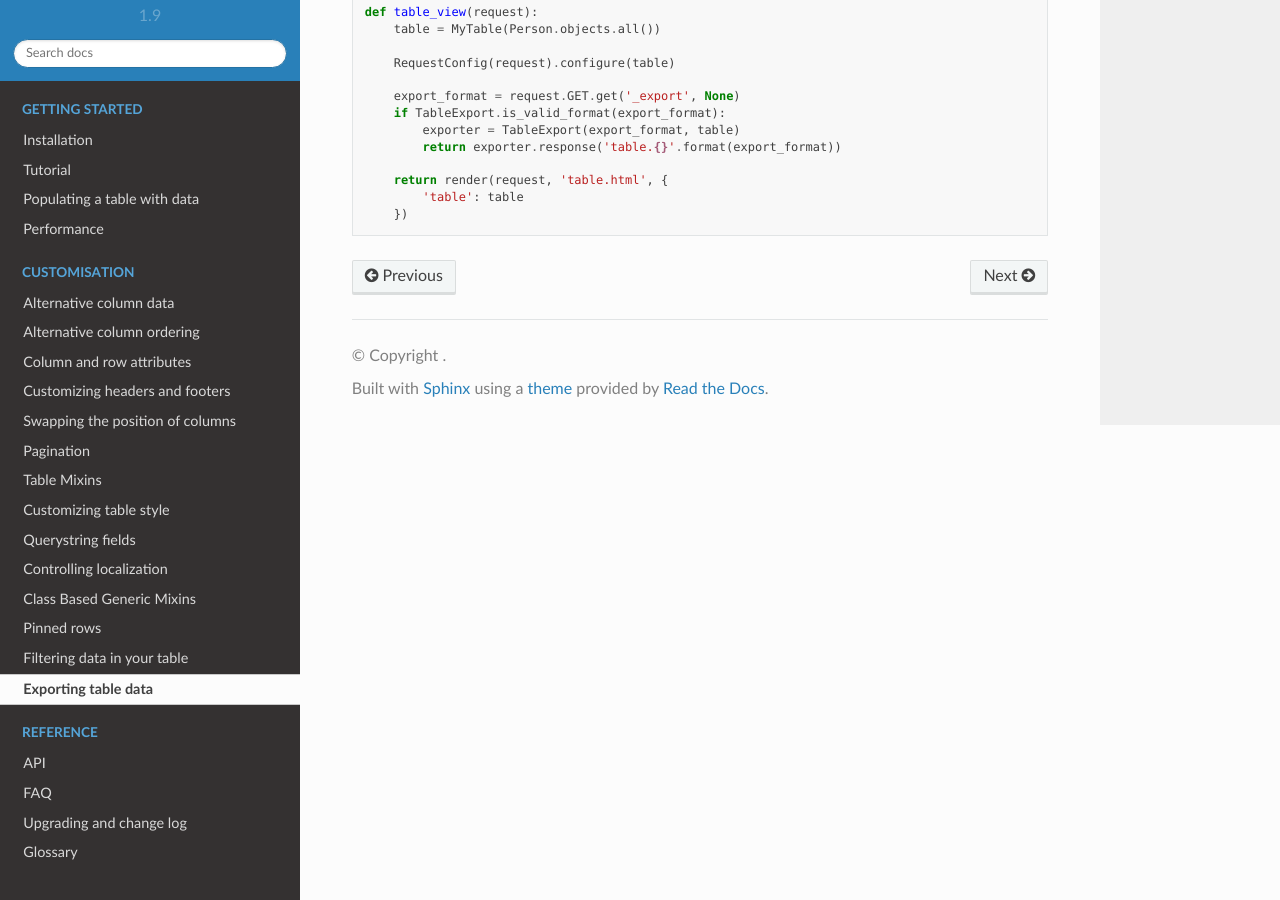
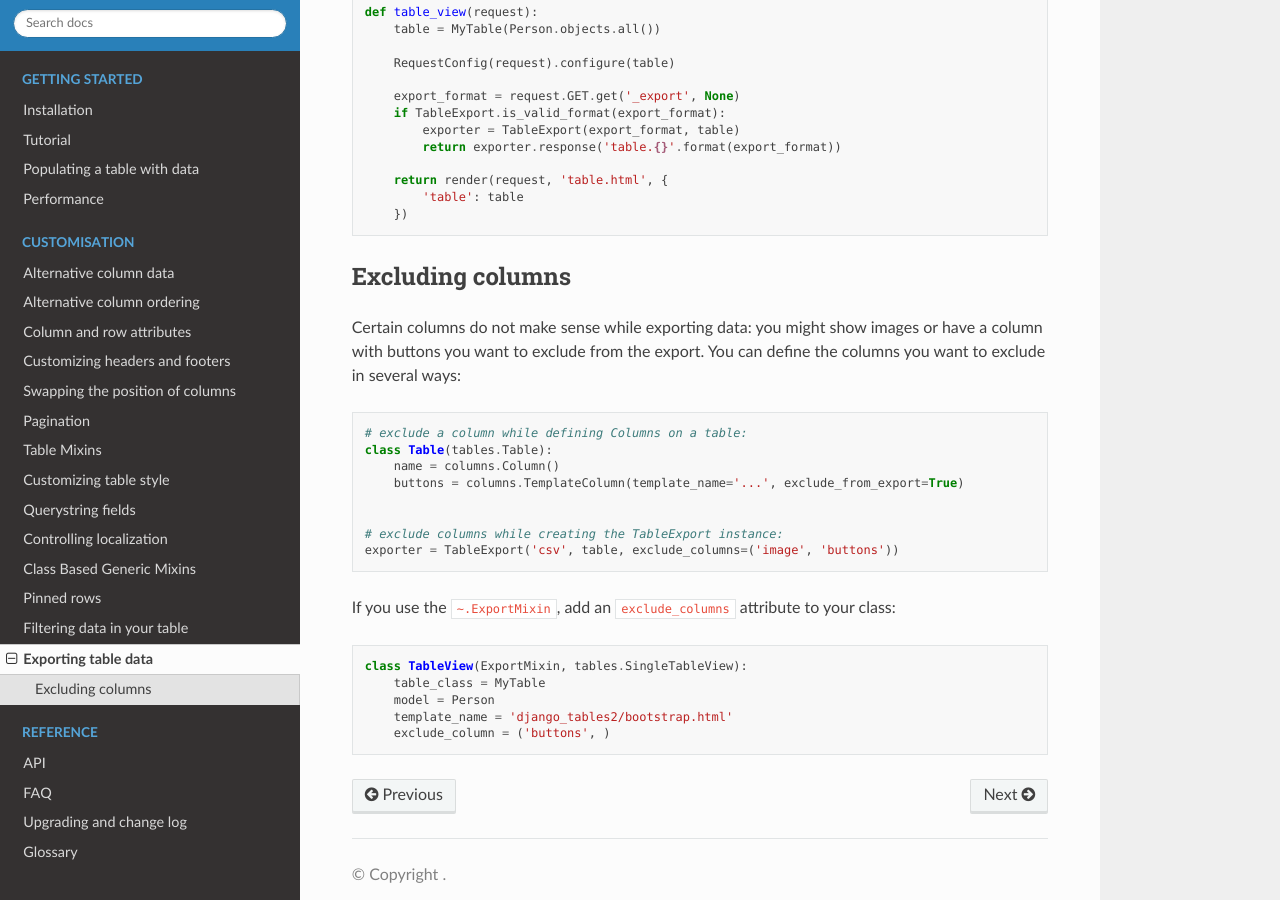
Before and after one commit to jieter/django-tables2, a Sphinx documentation site: the page built from docs/pages/export.rst, in a window 1280 px wide and 900 px high, scrolled down 891 px. Built offline with Sphinx 7.4.7 and the Read the Docs theme 2.0.0, drawn with Linux system fonts in a browser that asks for light colours.

Commit message:
Document how to exclude columns from the export (fixes #460)

```diff
--- a/docs/pages/export.rst
+++ b/docs/pages/export.rst
@@ -51,3 +51,29 @@ If you must use a function view, you might use someting like this::
         return render(request, 'table.html', {
             'table': table
         })
+
+
+Excluding columns
+-----------------
+
+Certain columns do not make sense while exporting data: you might show images or
+have a column with buttons you want to exclude from the export.
+You can define the columns you want to exclude in several ways::
+
+    # exclude a column while defining Columns on a table:
+    class Table(tables.Table):
+        name = columns.Column()
+        buttons = columns.TemplateColumn(template_name='...', exclude_from_export=True)
+
+
+    # exclude columns while creating the TableExport instance:
+    exporter = TableExport('csv', table, exclude_columns=('image', 'buttons'))
+
+
+If you use the ``~.ExportMixin``, add an ``exclude_columns`` attribute to your class::
+
+    class TableView(ExportMixin, tables.SingleTableView):
+        table_class = MyTable
+        model = Person
+        template_name = 'django_tables2/bootstrap.html'
+        exclude_column = ('buttons', )
```
Also changed, not shown: 1 other file.
